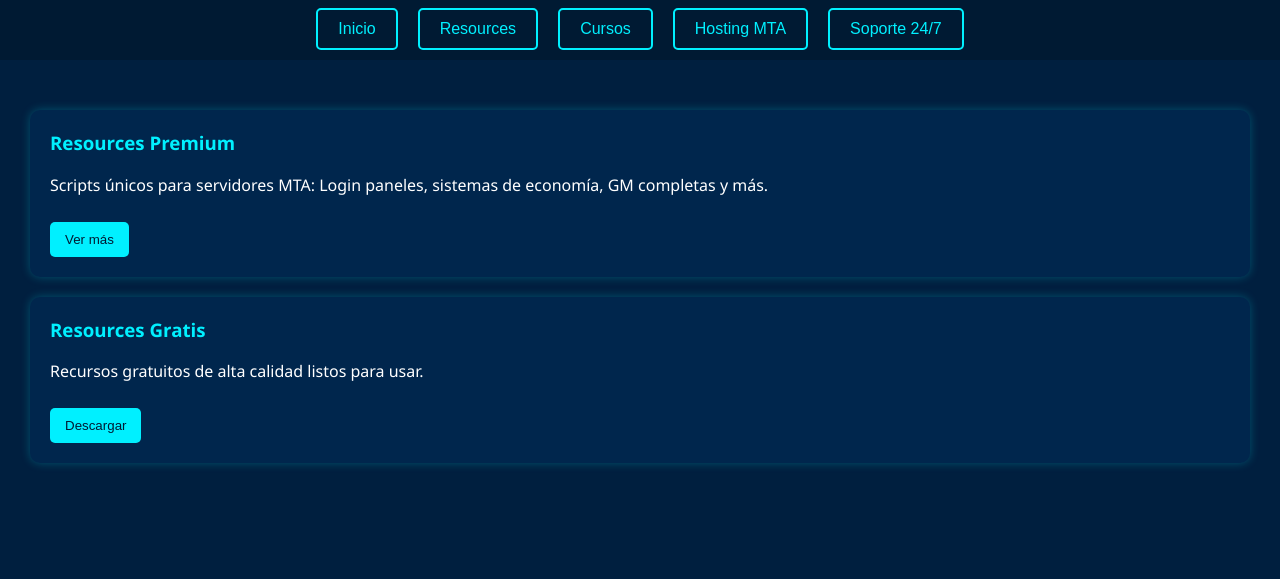
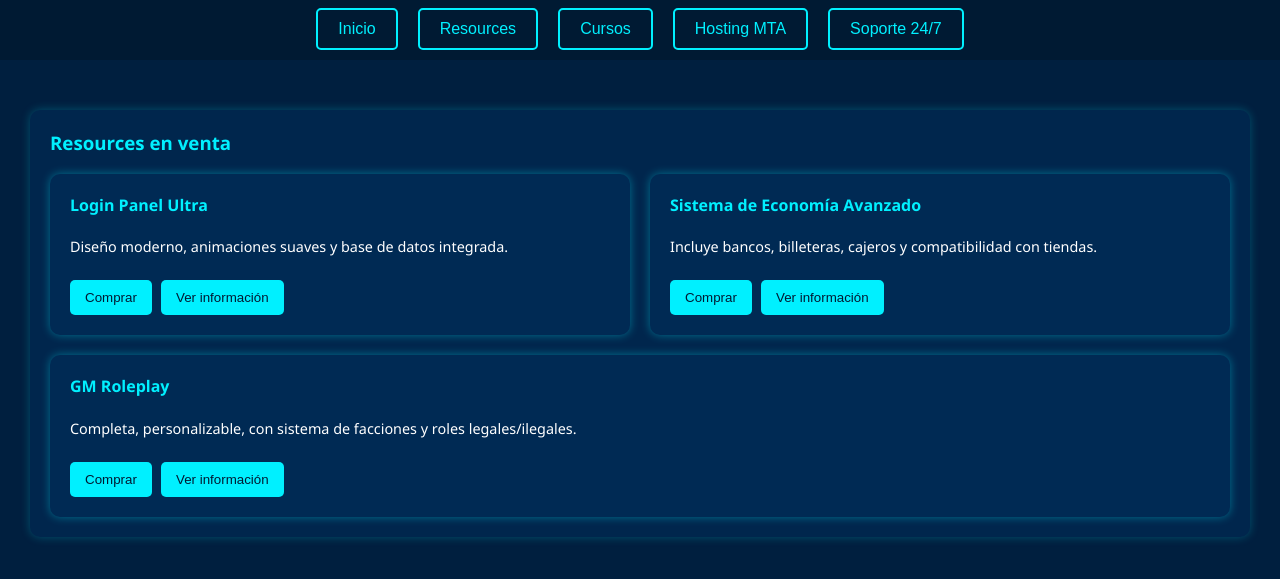
Before and after one commit to HTML-Hydro-Store-Epic/-HTML-Hydro-Store-Epic-, a plain HTML site: page index.html in a window 1280 px wide. Both pictures are taken after a click on the button "Resources". Shown: the part 97-676 px from the top of the page. Drawn offline with Linux system fonts and the light colour scheme.

Commit message:
Update index.html

```diff
--- a/index.html
+++ b/index.html
@@ -79,11 +79,35 @@
       padding: 10px 15px;
       border-radius: 5px;
       cursor: pointer;
-      margin-top: 10px;
+      margin: 10px 5px 0 0;
     }
 
     .card button:hover {
       background-color: #00c0ff;
+    }
+
+    .resource-grid {
+      display: flex;
+      flex-wrap: wrap;
+      gap: 20px;
+    }
+
+    .resource-item {
+      background-color: #002a54;
+      border-radius: 10px;
+      padding: 20px;
+      flex: 1 1 calc(33.33% - 40px);
+      min-width: 250px;
+      box-shadow: 0 0 10px #00f0ff60;
+    }
+
+    .resource-item h4 {
+      color: #00f0ff;
+      margin-top: 0;
+    }
+
+    .resource-item p {
+      font-size: 0.9rem;
     }
 
     @keyframes fadeIn {
@@ -128,14 +152,27 @@
 
   <div id="resources" class="section">
     <div class="card">
-      <h3>Resources Premium</h3>
-      <p>Scripts únicos para servidores MTA: Login paneles, sistemas de economía, GM completas y más.</p>
-      <button>Ver más</button>
-    </div>
-    <div class="card">
-      <h3>Resources Gratis</h3>
-      <p>Recursos gratuitos de alta calidad listos para usar.</p>
-      <button>Descargar</button>
+      <h3>Resources en venta</h3>
+      <div class="resource-grid">
+        <div class="resource-item">
+          <h4>Login Panel Ultra</h4>
+          <p>Diseño moderno, animaciones suaves y base de datos integrada.</p>
+          <button>Comprar</button>
+          <button>Ver información</button>
+        </div>
+        <div class="resource-item">
+          <h4>Sistema de Economía Avanzado</h4>
+          <p>Incluye bancos, billeteras, cajeros y compatibilidad con tiendas.</p>
+          <button>Comprar</button>
+          <button>Ver información</button>
+        </div>
+        <div class="resource-item">
+          <h4>GM Roleplay</h4>
+          <p>Completa, personalizable, con sistema de facciones y roles legales/ilegales.</p>
+          <button>Comprar</button>
+          <button>Ver información</button>
+        </div>
+      </div>
     </div>
   </div>
 
```
